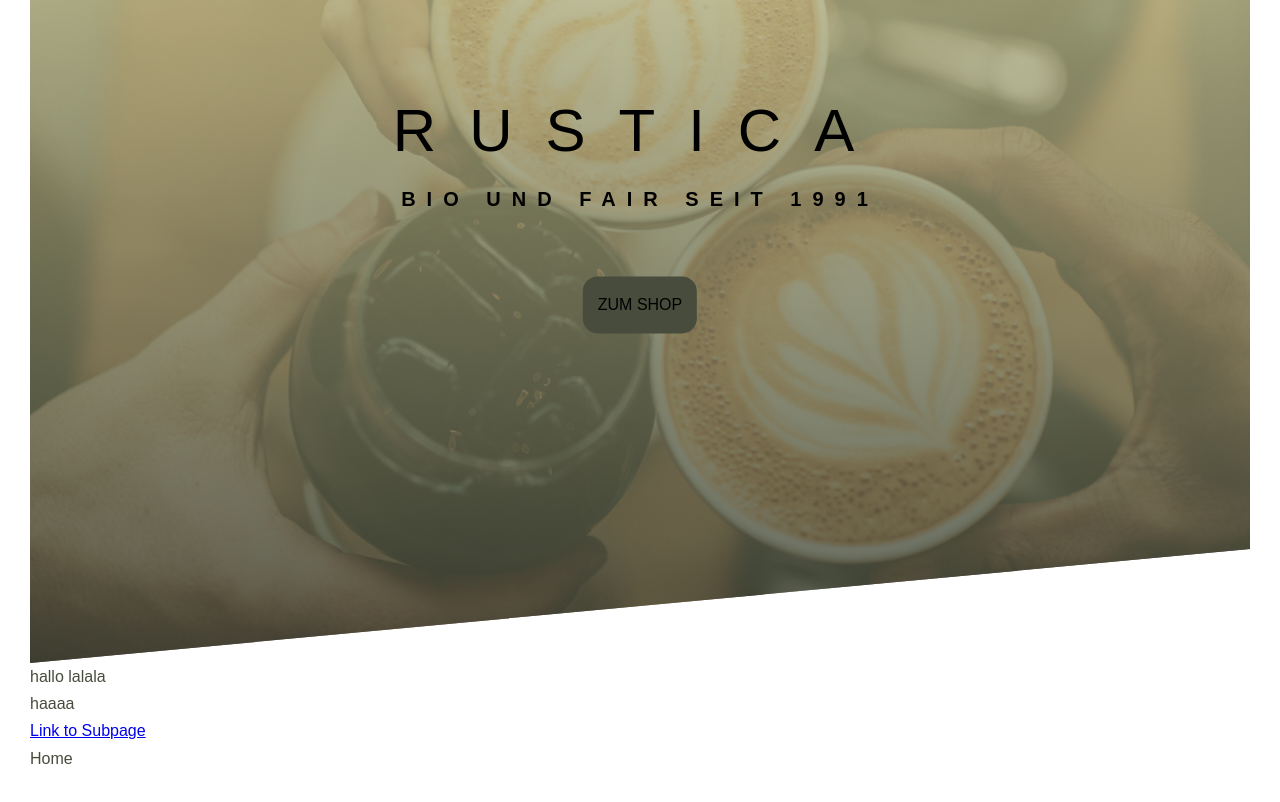
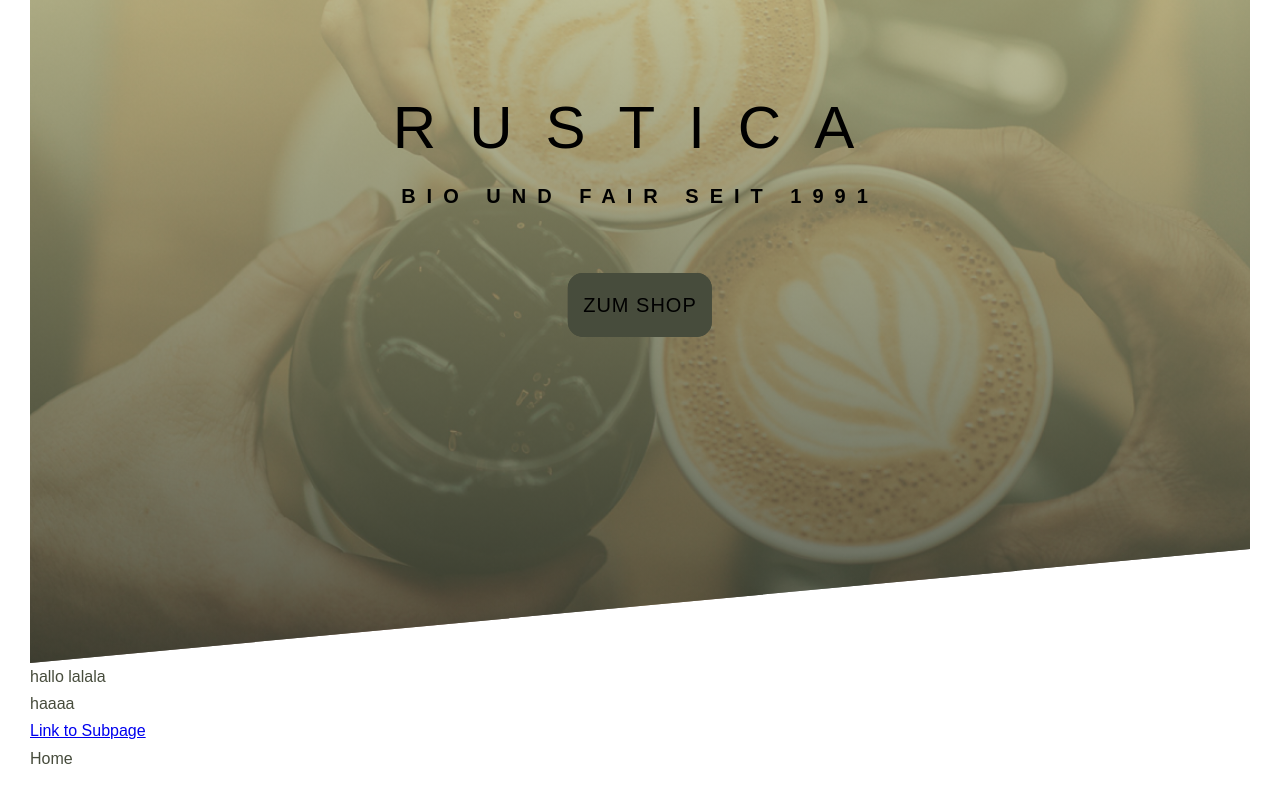
Before and after one commit to SimonBreme/Website-Coffee, a website built with Vite: page src/index.html in a window 1280 px wide. Shown: the part 127-929 px from the top of the page. Built offline with nearby package versions, Linux system fonts and the light colour scheme; a web font is replaced by a local one.

Commit message:
Building a Complex Animated Button - Part 2

```diff
--- a/src/components/header.hbs
+++ b/src/components/header.hbs
@@ -10,7 +10,7 @@
             <span class="heading-primary-sub">Bio und Fair seit 1991</span>
         </h1>
 
-        <a href="#" class="btn btn-white">zum Shop</a>
+        <a href="#" class="btn btn-white btn-animated">zum Shop</a>
     </div>
 
 
--- a/src/css/base.css
+++ b/src/css/base.css
@@ -144,6 +144,23 @@ h2 {
   }
 }
 
+@keyframes moveInBottom {
+  0% {
+    opacity: 0;
+    transform: translateY(100px)
+
+  }
+
+80% {
+  transform: translateY(-10px);
+}
+
+  100% {
+    opacity: 1;
+    transform: translate(0);
+  }
+}
+
 .btn:link,
 .btn:visited {
   text-transform: uppercase;
@@ -152,6 +169,10 @@ h2 {
   display: inline-block;
   border-radius: 15px;
   transition: all .2s;
+  position: relative;
+  font-size: 20px;
+  font-weight: 400;
+  letter-spacing: 1px;
 }
 
 .btn:hover {
@@ -168,3 +189,33 @@ h2 {
   background-color: #474c3c;
   color: #000000;
 }
+
+.btn:after {
+  content:"";
+  display: inline-block;
+  height: 100%;
+  width: 100%;
+  border-radius: 15px;
+  position: absolute;
+  top: 0;
+  left: 0;
+  z-index: -1;
+  transition: all .4s;
+}
+
+.btn-white:after {
+    background-color: #474c3c;
+}
+
+.btn:hover::after {
+  transform: scale(1.2);
+  opacity: 0;
+}
+
+.btn-animated {
+  animation-name: moveInBottom;
+  animation-duration: 1s;
+  animation-timing-function: ease-out;
+  animation-delay: .75s;
+  animation-fill-mode: backwards;
+}
```
